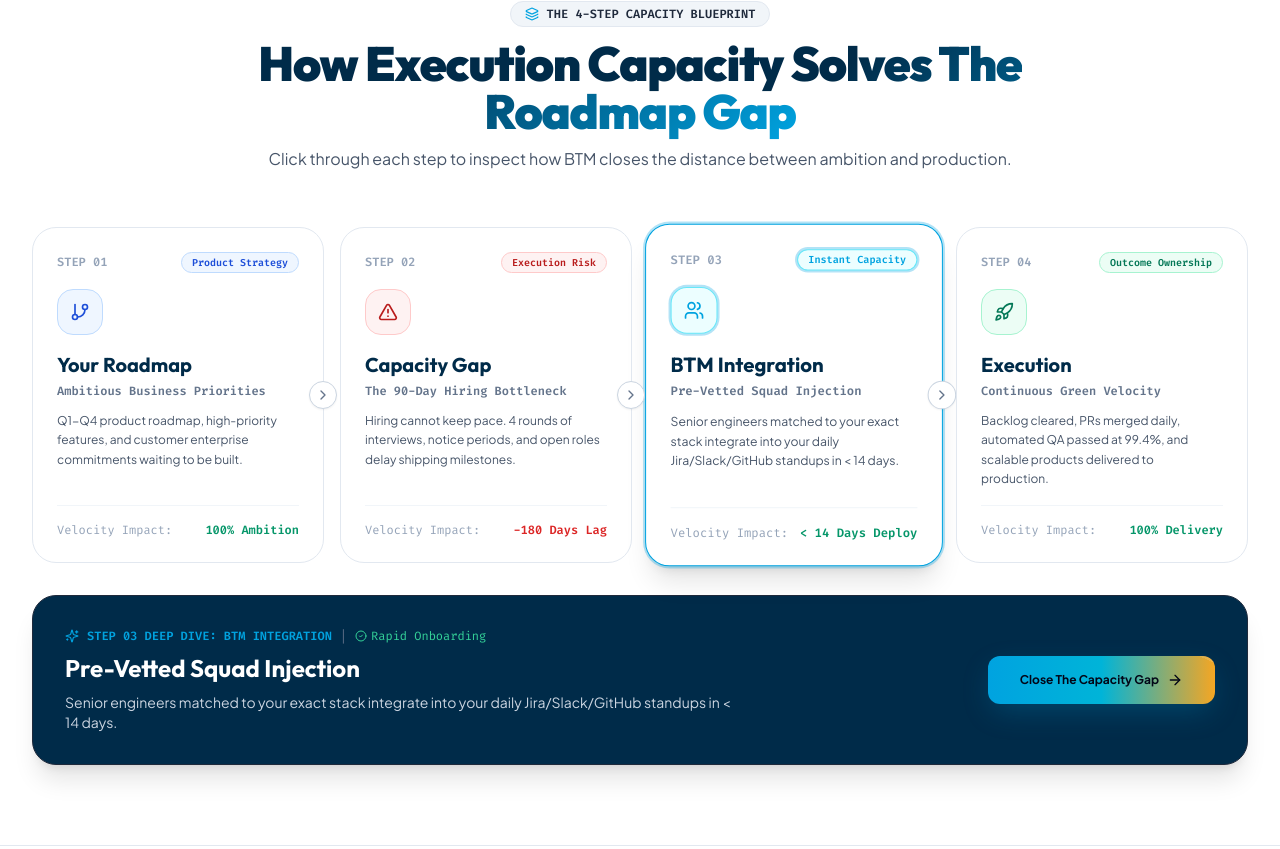
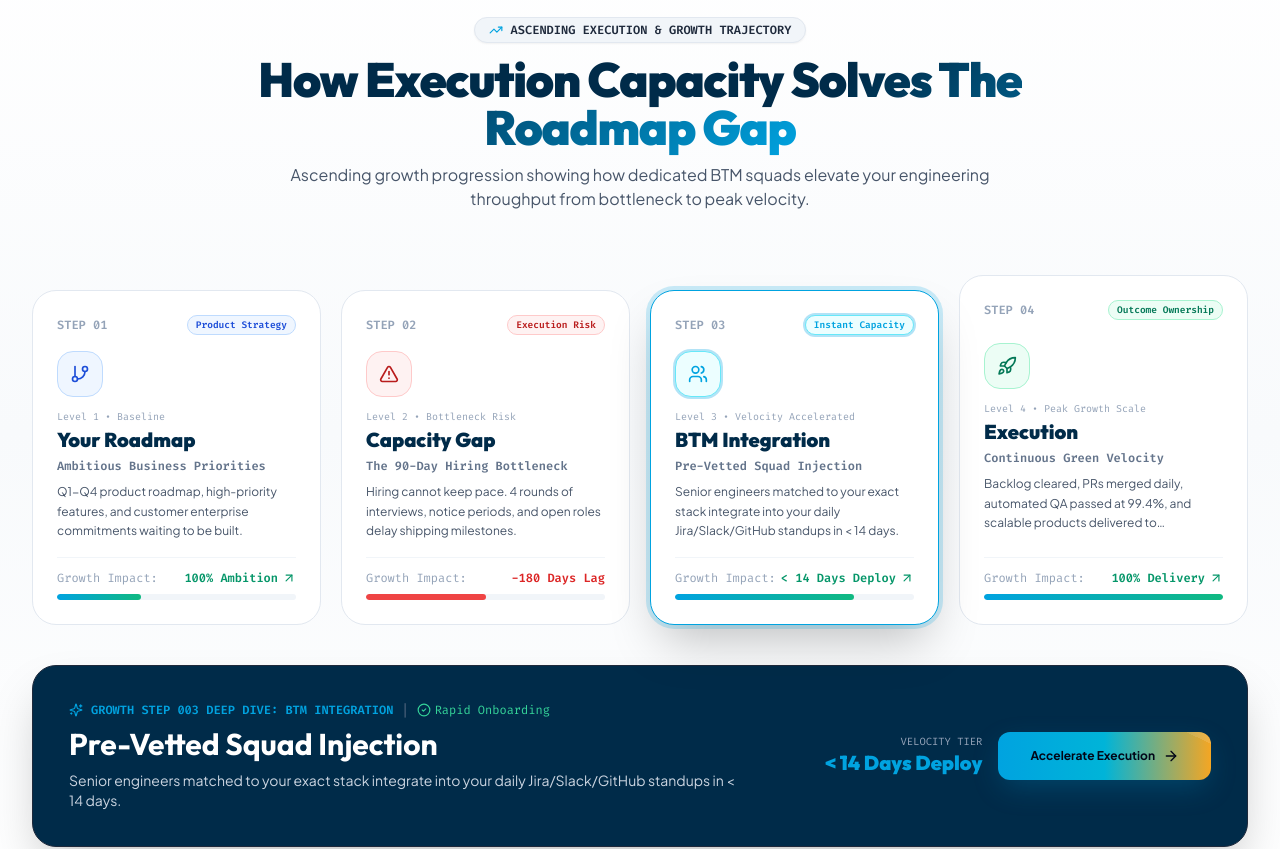
Before and after one commit to sunnyinfabio/btm-funnel, a React (Vite) app: page / in a window 1280 px wide. Shown: the part 2300-3149 px from the top of the page. Built offline with nearby package versions, Linux system fonts and the light colour scheme.

Commit message:
feat(pipeline): convert capacity pipeline to ascending growth staircase format with velocity growth bars

```diff
--- a/src/components/ExecutionPipelineDiagram.jsx
+++ b/src/components/ExecutionPipelineDiagram.jsx
@@ -10,7 +10,8 @@
   Sparkles,
   Layers,
   Zap,
-  ChevronRight
+  TrendingUp,
+  ArrowUpRight
 } from 'lucide-react';
 
 export const ExecutionPipelineDiagram = ({ onOpenBooking }) => {
@@ -25,8 +26,11 @@
       badge: 'Product Strategy',
       summary: 'Q1-Q4 product roadmap, high-priority features, and customer enterprise commitments waiting to be built.',
       impact: '100% Ambition',
+      growthLevel: 'Level 1 • Baseline',
+      heightClass: 'md:min-h-[260px]',
       status: 'Target Set',
       color: 'text-blue-700 bg-blue-50 border-blue-200',
+      barHeight: '35%',
     },
     {
       step: '02',
@@ -36,8 +40,11 @@
       badge: 'Execution Risk',
       summary: 'Hiring cannot keep pace. 4 rounds of interviews, notice periods, and open roles delay shipping milestones.',
       impact: '-180 Days Lag',
+      growthLevel: 'Level 2 • Bottleneck Risk',
+      heightClass: 'md:min-h-[290px]',
       status: 'Recruiting Delay',
       color: 'text-red-700 bg-red-50 border-red-200',
+      barHeight: '50%',
     },
     {
       step: '03',
@@ -47,8 +54,11 @@
       badge: 'Instant Capacity',
       summary: 'Senior engineers matched to your exact stack integrate into your daily Jira/Slack/GitHub standups in < 14 days.',
       impact: '< 14 Days Deploy',
+      growthLevel: 'Level 3 • Velocity Accelerated',
+      heightClass: 'md:min-h-[320px]',
       status: 'Rapid Onboarding',
       color: 'text-btm-cyan bg-cyan-50 border-cyan-300 ring-2 ring-btm-cyan/30',
+      barHeight: '75%',
       highlighted: true,
     },
     {
@@ -59,93 +69,115 @@
       badge: 'Outcome Ownership',
       summary: 'Backlog cleared, PRs merged daily, automated QA passed at 99.4%, and scalable products delivered to production.',
       impact: '100% Delivery',
+      growthLevel: 'Level 4 • Peak Growth Scale',
+      heightClass: 'md:min-h-[350px]',
       status: 'On-Schedule',
       color: 'text-emerald-700 bg-emerald-50 border-emerald-200',
+      barHeight: '100%',
     },
   ];
 
   const current = steps[activeStep];
 
   return (
-    <section id="pipeline" className="py-20 bg-white border-y border-slate-200 relative overflow-hidden">
+    <section id="pipeline" className="py-24 bg-gradient-to-b from-white via-[#F8FAFC] to-white border-y border-slate-200 relative overflow-hidden">
       <div className="max-w-7xl mx-auto px-4 sm:px-6 lg:px-8 relative z-10">
 
         {/* Header */}
-        <div className="text-center max-w-3xl mx-auto mb-14">
-          <div className="inline-flex items-center gap-2 px-3.5 py-1 rounded-full bg-slate-100 border border-slate-200 text-[#002B49] text-xs font-mono mb-3">
-            <Layers className="w-3.5 h-3.5 text-btm-cyan" />
-            <span className="font-semibold text-slate-800">THE 4-STEP CAPACITY BLUEPRINT</span>
+        <div className="text-center max-w-3xl mx-auto mb-16">
+          <div className="inline-flex items-center gap-2 px-3.5 py-1 rounded-full bg-slate-100 border border-slate-200 text-[#002B49] text-xs font-mono mb-3 shadow-sm">
+            <TrendingUp className="w-3.5 h-3.5 text-btm-cyan" />
+            <span className="font-semibold text-slate-800">ASCENDING EXECUTION & GROWTH TRAJECTORY</span>
           </div>
           <h2 className="font-display font-black text-3xl sm:text-5xl text-[#002B49] tracking-tight mb-3">
             How Execution Capacity <span className="text-gradient-cyan">Solves The Roadmap Gap</span>
           </h2>
           <p className="text-slate-600 text-sm sm:text-base">
-            Click through each step to inspect how BTM closes the distance between ambition and production.
+            Ascending growth progression showing how dedicated BTM squads elevate your engineering throughput from bottleneck to peak velocity.
           </p>
         </div>
 
-        {/* 4 Clean Step Cards in Sequence */}
-        <div className="grid grid-cols-1 md:grid-cols-4 gap-4 mb-8">
+        {/* Growth Staircase Stepper Layout */}
+        <div className="grid grid-cols-1 md:grid-cols-4 gap-5 items-end mb-10">
           {steps.map((stg, idx) => {
             const isSelected = activeStep === idx;
 
             return (
-              <div
+              <motion.div
                 key={stg.step}
-                onClick={() => setActiveStep(idx)}
-                className={`p-6 rounded-3xl border transition-all cursor-pointer flex flex-col justify-between relative bg-white ${
+                initial={{ opacity: 0, y: 20 }}
+                whileInView={{ opacity: 1, y: 0 }}
+                viewport={{ once: true }}
+                transition={{ duration: 0.4, delay: idx * 0.1 }}
+                onClick={() => setActiveStage(idx)}
+                className={`${stg.heightClass} p-6 rounded-3xl border transition-all cursor-pointer flex flex-col justify-between relative bg-white ${
                   isSelected
-                    ? 'border-btm-cyan shadow-xl ring-2 ring-btm-cyan/30 scale-[1.02]'
-                    : 'border-slate-200 hover:border-slate-300 hover:shadow-md'
+                    ? 'border-btm-cyan shadow-2xl ring-4 ring-btm-cyan/20 scale-[1.03] z-20'
+                    : 'border-slate-200 hover:border-slate-300 hover:shadow-lg'
                 }`}
               >
-                {/* Connecting arrow indicator for steps */}
-                {idx < 3 && (
-                  <div className="hidden md:block absolute -right-3.5 top-1/2 -translate-y-1/2 z-20">
-                    <div className="w-7 h-7 rounded-full bg-white border border-slate-300 flex items-center justify-center text-slate-400 shadow-sm">
-                      <ChevronRight className="w-4 h-4 text-slate-500" />
-                    </div>
-                  </div>
-                )}
-
-                <div>
+                {/* Growth Trajectory Indicator Pill on Top */}
                 <div className="flex items-center justify-between mb-4">
                   <span className="text-xs font-mono font-bold text-slate-400">
-                      STEP {stg.step}
+                    STEP 0{idx + 1}
                   </span>
-                    <span className={`text-[10px] font-mono font-bold px-2.5 py-0.5 rounded-full border ${stg.color}`}>
+                  <span className={`text-[9.5px] font-mono font-bold px-2 py-0.5 rounded-full border ${stg.color}`}>
                     {stg.badge}
                   </span>
                 </div>
 
-                  <div className={`p-3 rounded-2xl w-fit border mb-4 ${stg.color}`}>
+                {/* Content */}
+                <div>
+                  <div className={`p-3 rounded-2xl w-fit border mb-3 ${stg.color}`}>
                     <stg.icon className="w-5 h-5" />
                   </div>
 
-                  <h3 className="font-display font-bold text-xl text-[#002B49] mb-1">
+                  <span className="text-[10px] font-mono text-slate-400 block mb-0.5">
+                    {stg.growthLevel}
+                  </span>
+
+                  <h3 className="font-display font-black text-xl text-[#002B49] mb-1">
                     {stg.title}
                   </h3>
-                  <div className="text-xs font-mono text-slate-500 mb-3 font-semibold">
+
+                  <div className="text-xs font-mono text-slate-500 mb-2 font-semibold">
                     {stg.subtitle}
                   </div>
 
-                  <p className="text-xs text-slate-600 leading-relaxed">
+                  <p className="text-xs text-slate-600 leading-relaxed line-clamp-3">
                     {stg.summary}
                   </p>
                 </div>
 
-                <div className="pt-4 mt-4 border-t border-slate-100 flex items-center justify-between text-xs font-mono">
-                  <span className="text-slate-400">Velocity Impact:</span>
-                  <span className={`font-bold ${idx === 1 ? 'text-red-600' : 'text-emerald-600'}`}>
+                {/* Growth Metric Footer with Upward Visual Bar */}
+                <div className="pt-3 mt-4 border-t border-slate-100">
+                  <div className="flex items-center justify-between text-xs font-mono mb-2">
+                    <span className="text-slate-400">Growth Impact:</span>
+                    <span className={`font-bold flex items-center gap-1 ${
+                      idx === 1 ? 'text-red-600' : 'text-emerald-600'
+                    }`}>
                       {stg.impact}
+                      {idx !== 1 && <ArrowUpRight className="w-3.5 h-3.5" />}
                     </span>
                   </div>
+
+                  {/* Growth Progress Fill Bar */}
+                  <div className="w-full h-1.5 bg-slate-100 rounded-full overflow-hidden">
+                    <div
+                      className={`h-full rounded-full transition-all duration-500 ${
+                        idx === 1 ? 'bg-red-500' : 'bg-gradient-to-r from-btm-cyan to-emerald-500'
+                      }`}
+                      style={{ width: stg.barHeight }}
+                    />
                   </div>
+                </div>
+
+              </motion.div>
             );
           })}
         </div>
 
-        {/* Active Step Deep Dive Showcase Card */}
+        {/* Selected Growth Level Deep Dive Showcase Card */}
         <AnimatePresence mode="wait">
           <motion.div
             key={current.step}
@@ -153,19 +185,19 @@
             animate={{ opacity: 1, y: 0 }}
             exit={{ opacity: 0, y: -10 }}
             transition={{ duration: 0.2 }}
-            className="p-6 sm:p-8 rounded-3xl bg-[#002B49] text-white border border-slate-800 shadow-xl flex flex-col md:flex-row items-center justify-between gap-6"
+            className="p-7 sm:p-9 rounded-3xl bg-[#002B49] text-white border border-slate-800 shadow-2xl flex flex-col md:flex-row items-center justify-between gap-8 relative overflow-hidden"
           >
             <div className="space-y-2">
               <div className="flex items-center gap-2 text-xs font-mono text-btm-cyan">
                 <Sparkles className="w-3.5 h-3.5" />
-                <span className="font-bold">STEP {current.step} DEEP DIVE: {current.title.toUpperCase()}</span>
+                <span className="font-bold">GROWTH STEP 0{current.step} DEEP DIVE: {current.title.toUpperCase()}</span>
                 <span className="text-slate-500">|</span>
                 <span className="text-emerald-400 flex items-center gap-1">
-                  <CheckCircle2 className="w-3 h-3" /> {current.status}
+                  <CheckCircle2 className="w-3.5 h-3.5" /> {current.status}
                 </span>
               </div>
 
-              <h4 className="font-display font-bold text-2xl text-white">
+              <h4 className="font-display font-bold text-2xl sm:text-3xl text-white">
                 {current.subtitle}
               </h4>
 
@@ -174,13 +206,20 @@
               </p>
             </div>
 
+            <div className="flex flex-col sm:flex-row items-center gap-4 shrink-0">
+              <div className="text-center sm:text-right font-mono">
+                <span className="text-[10.5px] text-slate-400 block uppercase">Velocity Tier</span>
+                <span className="text-xl font-display font-black text-btm-cyan">{current.impact}</span>
+              </div>
+
               <button
-              onClick={() => onOpenBooking(`step-${current.step}`)}
-              className="px-8 py-4 rounded-xl bg-gradient-to-r from-btm-cyan via-[#00B4D8] to-btm-gold text-slate-950 font-bold text-xs shadow-btm-glow hover:opacity-95 shrink-0 flex items-center gap-2 shimmer-btm cursor-pointer"
+                onClick={() => onOpenBooking(`growth-step-${current.step}`)}
+                className="px-8 py-4 rounded-xl bg-gradient-to-r from-btm-cyan via-[#00B4D8] to-btm-gold text-slate-950 font-bold text-xs shadow-btm-glow hover:opacity-95 flex items-center gap-2 shimmer-btm cursor-pointer"
               >
-              <span>Close The Capacity Gap</span>
+                <span>Accelerate Execution</span>
                 <ArrowRight className="w-4 h-4 text-slate-950" />
               </button>
+            </div>
           </motion.div>
         </AnimatePresence>
 
```
Lines whose indentation alone changed are shown as unchanged.
